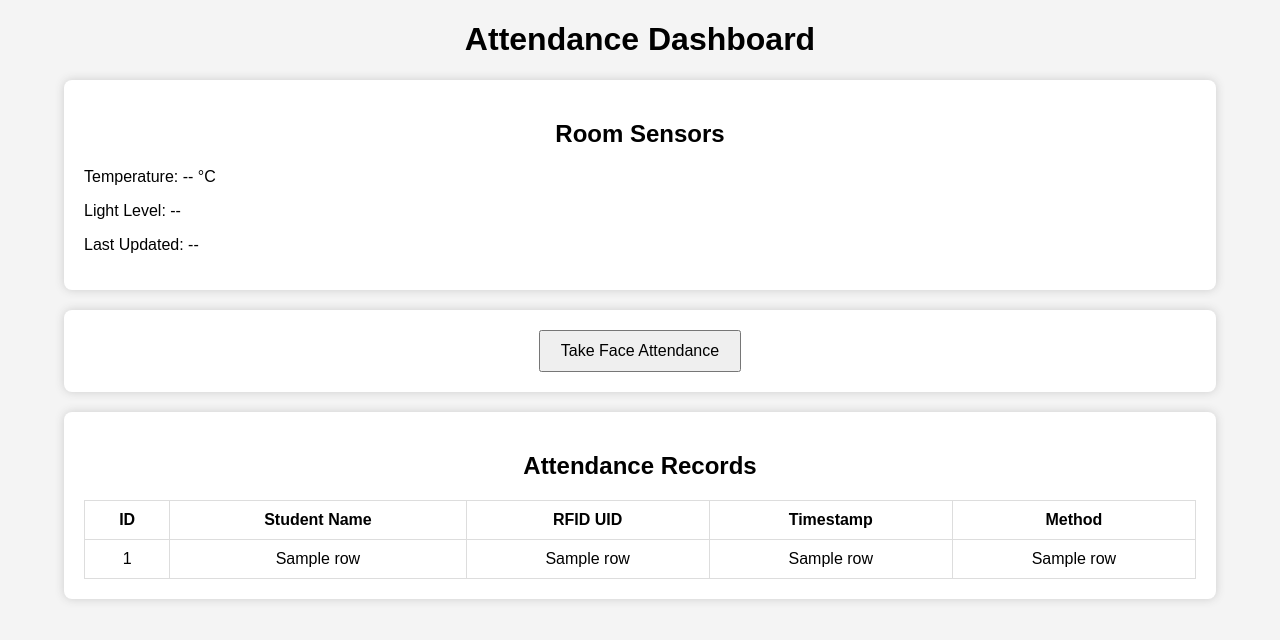
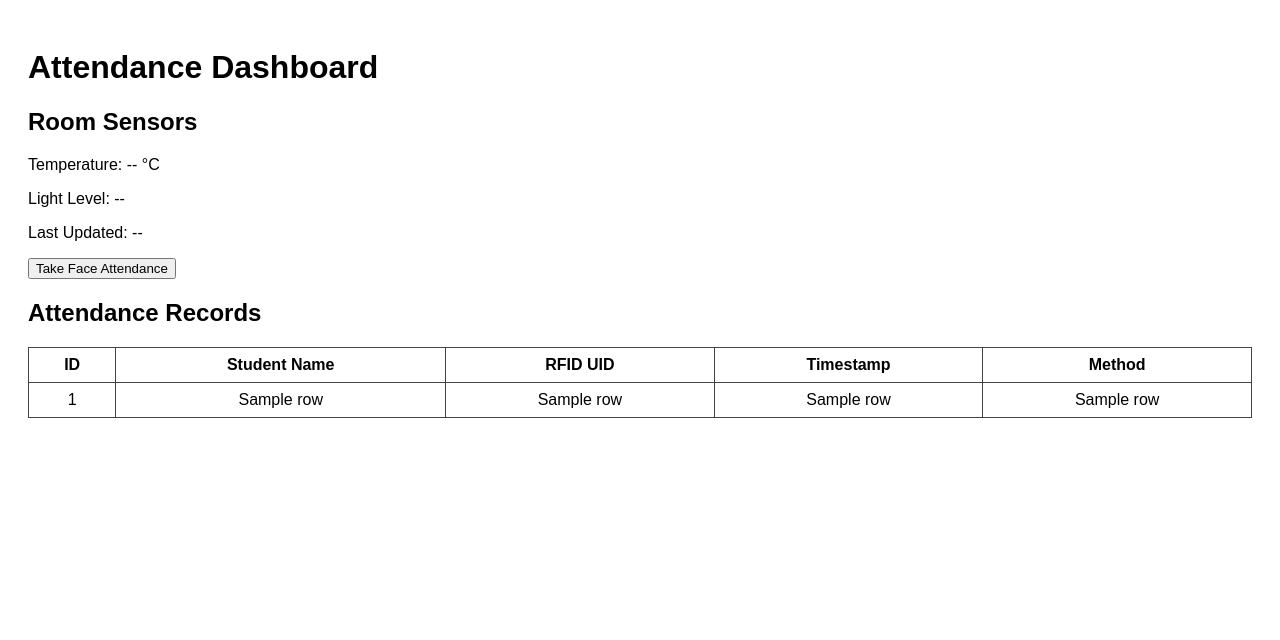
Before and after one commit to defaultyt1234/smart-classsroom-dashboard, a Flask app: template templates/dashboard.html in a window 1280 px wide. Shown: the top 640 px of the page. Run offline with Flask 3, Linux system fonts and the light colour scheme; the template is opened without the code that fills it: most values are stand-ins (such as "Sample title", 1, 10 or a date in 2020); a database or web service that is not in the repository returns one stand-in record (values such as "Sample title"); data that the repository does not hold is empty; some libraries are stand-ins or nearby versions.

Commit message:
Update style.css

```diff
--- a/static/style.css
+++ b/static/style.css
@@ -1,49 +1,15 @@
 body {
-    font-family: Arial, sans-serif;
-    background-color: #f4f4f4;
-    margin: 0;
-    padding: 0;
-}
-
-.container {
-    width: 90%;
-    margin: 20px auto;
-}
-
-h1, h2 {
-    text-align: center;
-}
-
-.sensor-section, .attendance-section, .table-section {
-    background-color: #fff;
+    font-family: Arial;
     padding: 20px;
-    margin-bottom: 20px;
-    border-radius: 8px;
-    box-shadow: 0 0 10px #ccc;
-}
-
-button {
-    display: block;
-    margin: 0 auto;
-    padding: 10px 20px;
-    font-size: 16px;
-    cursor: pointer;
 }
 
 table {
+    border-collapse: collapse;
     width: 100%;
-    border-collapse: collapse;
-}
-
-table, th, td {
-    border: 1px solid #ddd;
 }
 
 th, td {
-    padding: 10px;
+    border: 1px solid #444;
+    padding: 8px;
     text-align: center;
 }
-
-tr:nth-child(even) {
-    background-color: #f9f9f9;
-}
```
